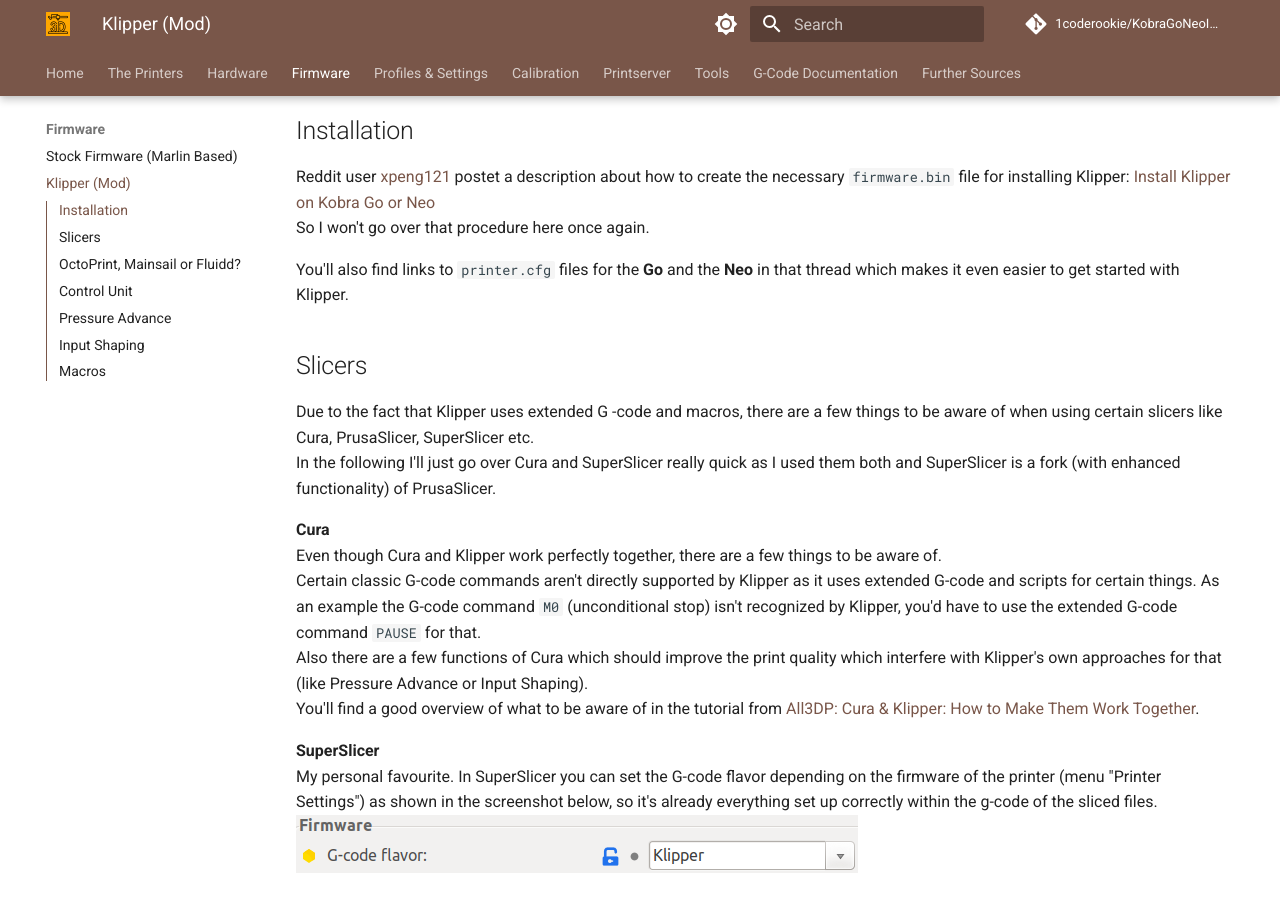
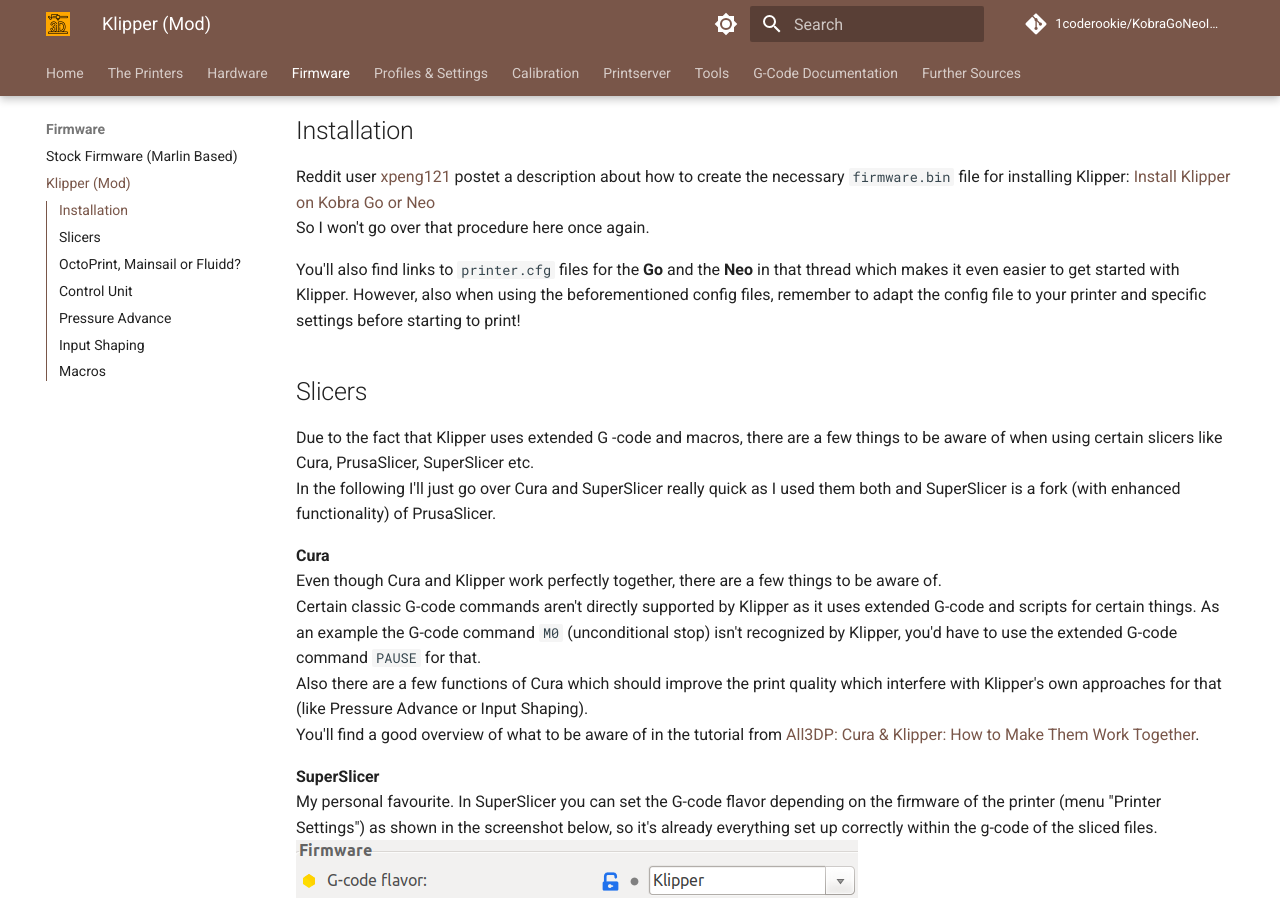
Before and after one commit to 1coderookie/KobraGoNeoInsights, an MkDocs documentation site: the page built from docs/firmware/fw_klipper.md, in a window 1280 px wide and 900 px high, scrolled down 732 px. Built offline with MkDocs 1.6.1 and Material for MkDocs 9.7.7, drawn with Linux system fonts in a browser that asks for light colours; comment, search, counter and statistics services are not loaded.

Commit message:
Update fw_klipper.md

```diff
--- a/docs/firmware/fw_klipper.md
+++ b/docs/firmware/fw_klipper.md
@@ -27,7 +27,7 @@
 Reddit user [xpeng121](https://www.reddit.com/user/xpeng121/) postet a description about how to create the necessary `firmware.bin` file for installing Klipper: [Install Klipper on Kobra Go or Neo](https://www.reddit.com/r/anycubic/comments/10cwm16/install_klipper_on_kobra_go_or_neo/)
 So I won't go over that procedure here once again.
 
-You'll also find links to `printer.cfg` files for the **Go** and the **Neo** in that thread which makes it even easier to get started with Klipper.
+You'll also find links to `printer.cfg` files for the **Go** and the **Neo** in that thread which makes it even easier to get started with Klipper. However, also when using the beforementioned config files, remember to adapt the config file to your printer and specific settings before starting to print!
 
 ## Slicers
 Due to the fact that Klipper uses extended G -code and macros, there are a few things to be aware of when using certain slicers like Cura, PrusaSlicer, SuperSlicer etc.
```
